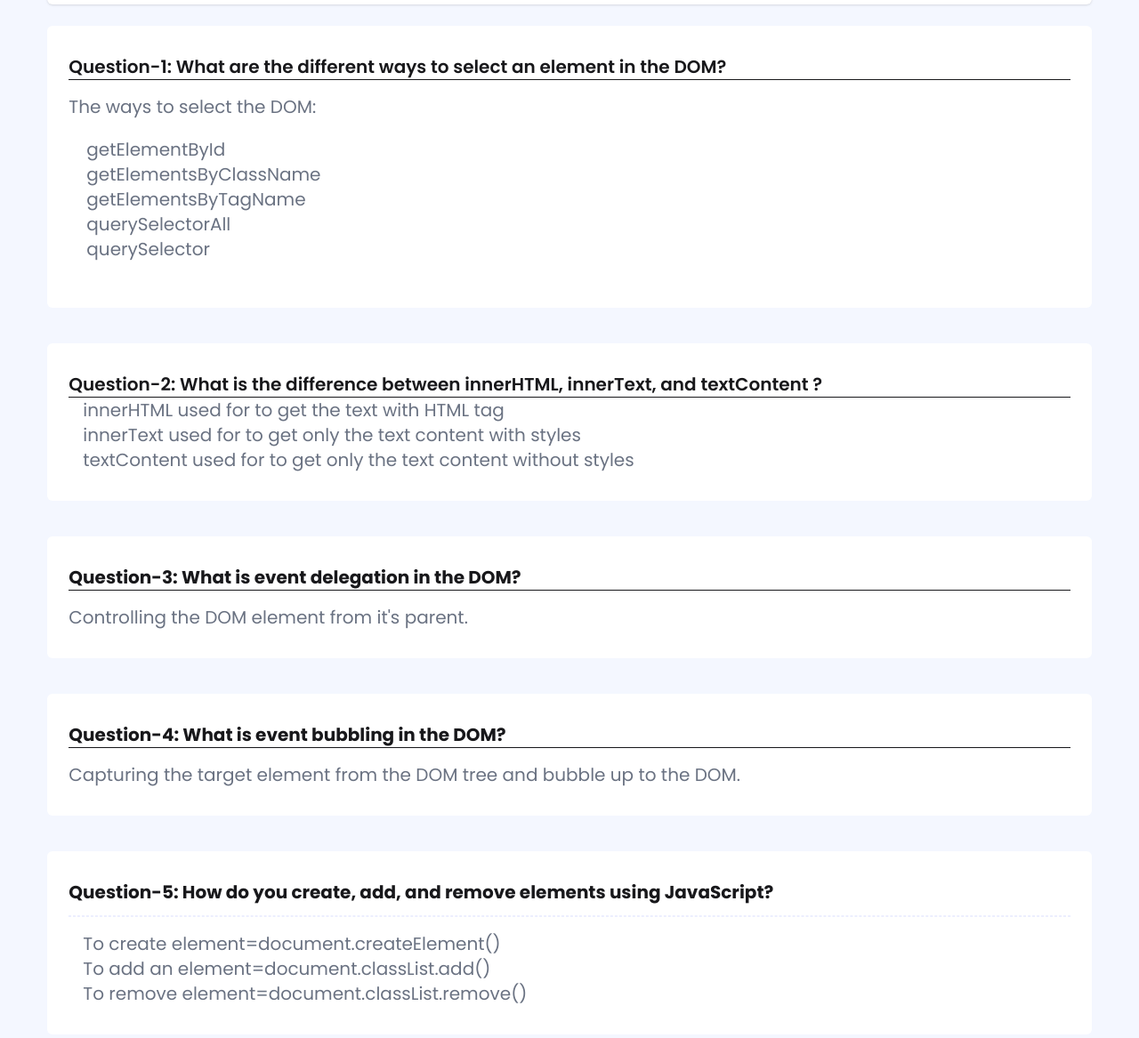
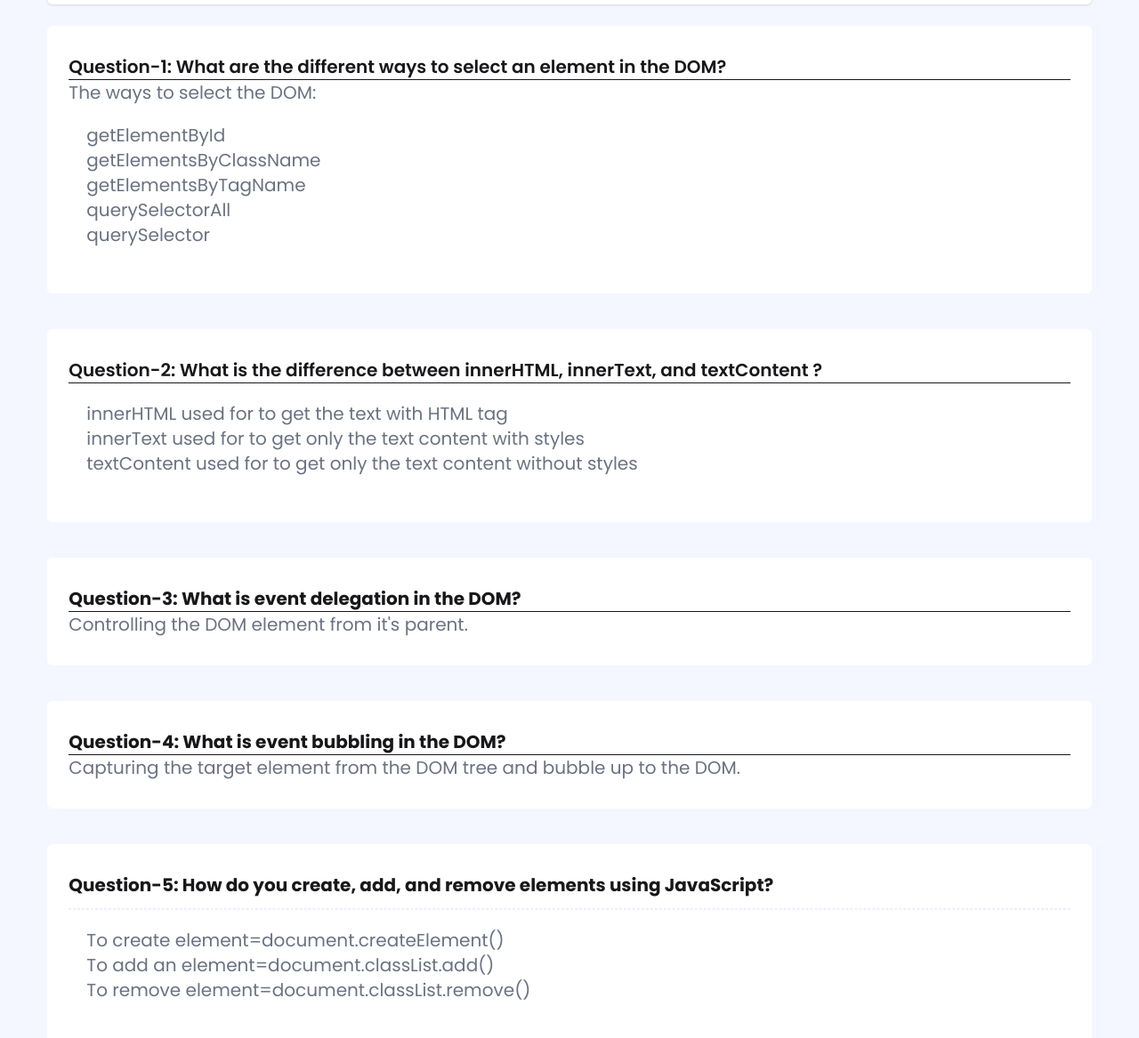
Before and after one commit to azam21918/Assignment-5-, a plain HTML site: page blog.html in a window 1280 px wide. Shown: the part 111-1278 px from the top of the page at 89% size. Drawn offline with nearby package versions, Linux system fonts and the light colour scheme.

Commit message:
removing some style

```diff
--- a/blog.html
+++ b/blog.html
@@ -64,7 +64,7 @@
             DOM?
           </h1>
           <hr>
-          <p class="mt-4 text-gray-500 text-xl">
+          <p class=" text-gray-500 text-xl">
             The ways to select the DOM:
             <ul class="p-5  text-gray-500 text-xl">
               <li>getElementById</li>
@@ -83,7 +83,7 @@
           </h1>
           <hr>
           <p>
-            <ul class="ml-4  text-gray-500 text-xl">
+            <ul class="p-5  text-gray-500 text-xl">
               <li>innerHTML used for to get the text with HTML tag</li>
               <li>innerText used for to get only the text content with styles</li>
               <li>textContent used for to get only the text content without styles</li>
@@ -96,7 +96,7 @@
             Question-3: What is event delegation in the DOM?
           </h1>
           <hr>
-          <p class="mt-4 text-gray-500 text-xl">
+          <p class=" text-gray-500 text-xl">
             Controlling the DOM element from it's parent.
           </p>
         </div>
@@ -105,9 +105,8 @@
           <h1 class="font-bold text-xl">
             Question-4: What is event bubbling in the DOM?
           </h1>
-
           <hr>
-          <p class="mt-4 text-gray-500 text-xl">
+          <p class=" text-gray-500 text-xl">
           Capturing the target element from the DOM tree and bubble up to the DOM.
           </p>
         </div>
@@ -116,8 +115,8 @@
           <h1 class="font-bold text-xl">  Question-5: How do you create, add, and remove elements using JavaScript?</h1>
 
           <hr class="border border-dashed border-[#3751fd17] mt-3" />
-          <p class="mt-4 text-gray-500 text-xl">
-            <ul class="ml-4  text-gray-500 text-xl">
+          <p class=" text-gray-500 text-xl">
+            <ul class="p-5   text-gray-500 text-xl">
               <li>To create element=document.createElement() </li>
               <li>To add an element=document.classList.add()</li>
               <li> To remove element=document.classList.remove()</li>
```
